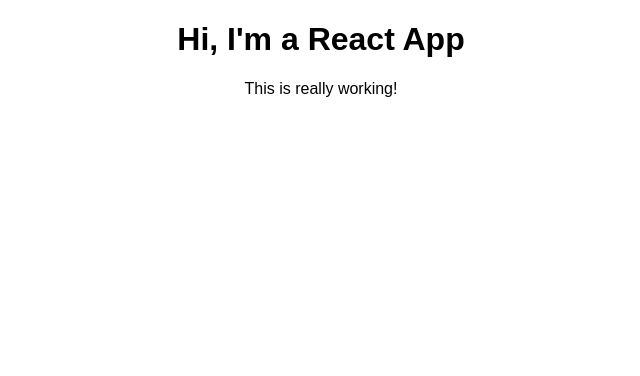
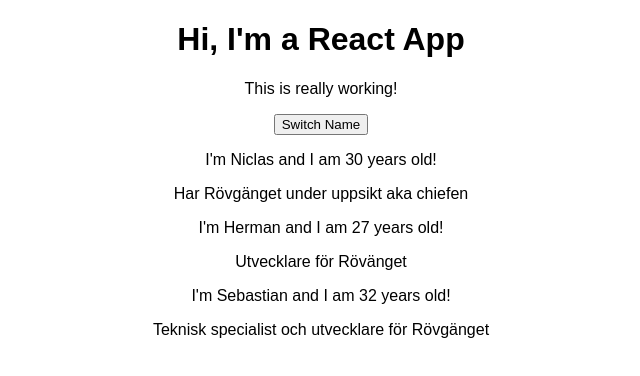
Before and after one commit to niCognition/udemy-react-complete-guide, a React (Create React App) app in the folder react-complete-guide/: page / in a window 1280 px wide. Shown: the top 376 px of the page, without its empty margins (319-959 px from the left). Built offline with nearby package versions, Linux system fonts and the light colour scheme.

Commit message:
push latest changes from course

```diff
--- a/react-complete-guide/src/App.js
+++ b/react-complete-guide/src/App.js
@@ -1,12 +1,25 @@
 import React, { Component } from 'react';
 import './App.css';
+import Person from './Person/Person';
 
 class App extends Component {
+state = {
+  persons: [
+    { name: 'Niclas', age: 30 },
+    { name: 'Herman', age: 27 },
+    { name: 'Sebastian', age: 32}
+  ]
+}
+
   render() {
     return (
       <div className="App">
           <h1>Hi, I'm a React App</h1>
           <p>This is really working!</p>
+          <button>Switch Name</button>
+          <Person name={this.state.persons[0].name} age={this.state.persons[0].age}>Har Rövgänget under uppsikt aka chiefen</Person>
+          <Person name={this.state.persons[1].name} age={this.state.persons[1].age}>Utvecklare för Rövänget</Person>
+          <Person name={this.state.persons[2].name} age={this.state.persons[2].age}>Teknisk specialist och utvecklare för Rövgänget</Person>
       </div>
     );
   }
--- a/react-complete-guide/src/Person/Person.js
+++ b/react-complete-guide/src/Person/Person.js
@@ -1,7 +1,12 @@
 import React from 'react';
 
-const person = () => {
-    return <p>I'm a Person!</p>
+const person = (props) => {
+    return (
+        <div>
+            <p>I'm {props.name} and I am {props.age} years old!</p>
+            <p>{props.children}</p>
+        </div>
+    )
 };
 
 export default person;
```
